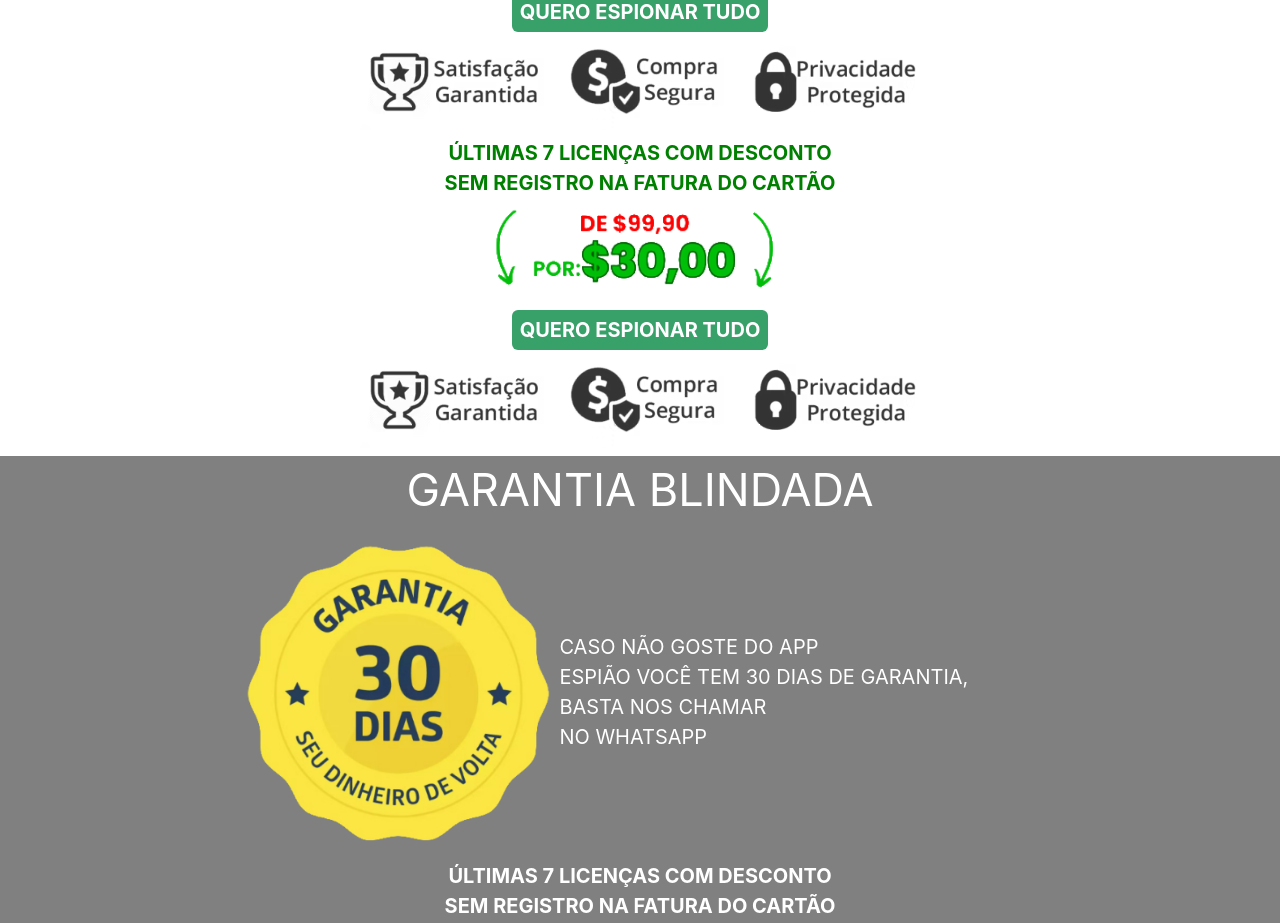
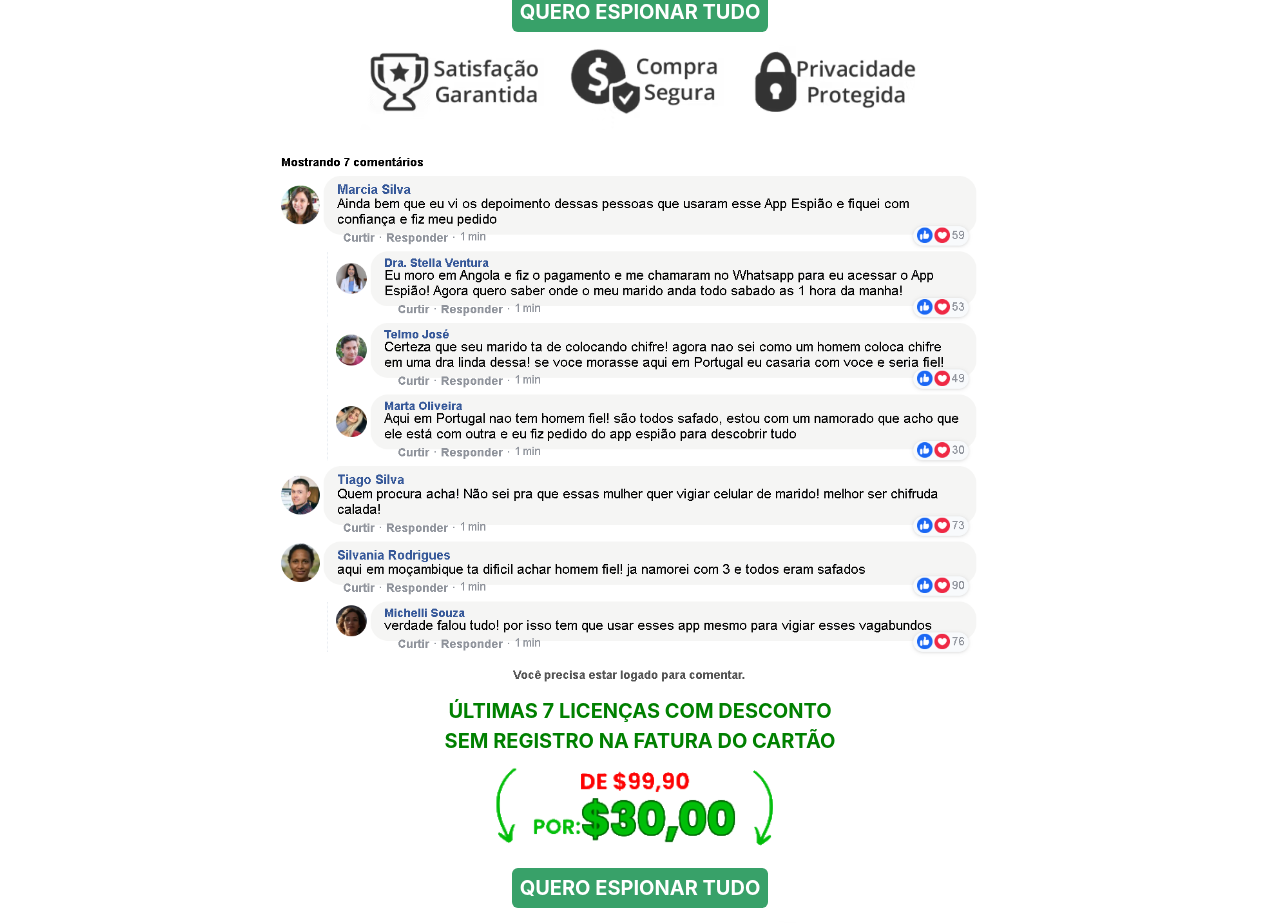
Before and after one commit to joaopedev/wpp-page, a React (Create React App) app: page /checkout in a window 1280 px wide. Shown: the part 1160-2083 px from the top of the page. Built offline with nearby package versions, Linux system fonts and the light colour scheme.

Commit message:
finishing third page, with images and button with external link

```diff
--- a/src/pages/checkout.tsx
+++ b/src/pages/checkout.tsx
@@ -15,12 +15,20 @@ import CompraSegura from "../images/image_compra_garantida.png";
 import CompraSegura2 from "../images/image_compra_garantida_2.png";
 import Garantia from "../images/garantia.png";
 import FooterImage from "../images/footer_image.png";
+import Comentarios from "../images/comentarios.png";
 
 const getCurrentYear = () => {
     return new Date().getFullYear();
   };
 
 export const CheckOut: React.FC = () => {
+
+    const handleClick = () => {
+
+        window.open('https://app.monetizze.com.br/checkout/KGX357636', '_blank')
+
+    };
+
     return (
         <Box>
             <Box bg="Yellow" h="60px" w="100%" p={4} color="white">
@@ -77,7 +85,7 @@ export const CheckOut: React.FC = () => {
                     <Image src={ValorDesc} alt='desconto' />
                 </VStack>
                 <VStack spacing={4} align={'center'} mt={4}>
-                <Button w="20%" colorScheme="green">
+                <Button w="20%" colorScheme="green" onClick={handleClick}>
                     <Text color='white' fontSize='20' as='b'>
                         QUERO ESPIONAR TUDO
                     </Text>
@@ -86,8 +94,11 @@ export const CheckOut: React.FC = () => {
                 <VStack spacing={1}>
                         <Image src={CompraSegura} alt='compra segura' />
                 </VStack>
+                <VStack spacing={1} mt={4}>
+                    <Image src={Comentarios} alt='comentarios' width={'60%'}/>
+                </VStack>
                 <VStack>
-                    <Text color='green' fontSize='20' as='b' justifyContent="center">
+                    <Text color='green' fontSize='20' as='b' justifyContent="center" mt={3}>
                         ÚLTIMAS 7 LICENÇAS COM DESCONTO
                     </Text>
                 </VStack>
@@ -100,7 +111,7 @@ export const CheckOut: React.FC = () => {
                     <Image src={ValorDesc} alt='desconto' />
                 </VStack>
                 <VStack spacing={4} align={'center'} mt={4}>
-                <Button w="20%" colorScheme="green">
+                <Button w="20%" colorScheme="green" onClick={handleClick}>
                     <Text color='white' fontSize='20' as='b'>
                         QUERO ESPIONAR TUDO
                     </Text>
@@ -138,7 +149,7 @@ export const CheckOut: React.FC = () => {
                     <Image src={ValorDesc} alt='desconto' />
                 </VStack>
                 <VStack spacing={4} align={'center'}>
-                <Button w="20%" colorScheme="green">
+                <Button w="20%" colorScheme="green" onClick={handleClick}>
                     <Text color='white' fontSize='20' as='b'>
                         QUERO ESPIONAR TUDO
                     </Text>
@@ -177,7 +188,7 @@ export const CheckOut: React.FC = () => {
                     <Image src={ValorDesc} alt='desconto' />
                 </VStack>
                 <VStack spacing={4} align={'center'}>
-                <Button w="20%" colorScheme="green" mt={4}>
+                <Button w="20%" colorScheme="green" mt={4} onClick={handleClick}>
                     <Text color='white' fontSize='20' as='b'>
                         QUERO ESPIONAR TUDO
                     </Text>
@@ -209,7 +220,7 @@ export const CheckOut: React.FC = () => {
                     <Image src={ValorDesc} alt='desconto' />
                 </VStack>
                 <VStack spacing={4} align={'center'}>
-                <Button w="20%" colorScheme="green" mt={4}>
+                <Button w="20%" colorScheme="green" mt={4} onClick={handleClick}>
                     <Text color='white' fontSize='20' as='b'>
                         QUERO ESPIONAR TUDO
                     </Text>
```
Also changed, not shown: src/images/comentarios.png (added).
